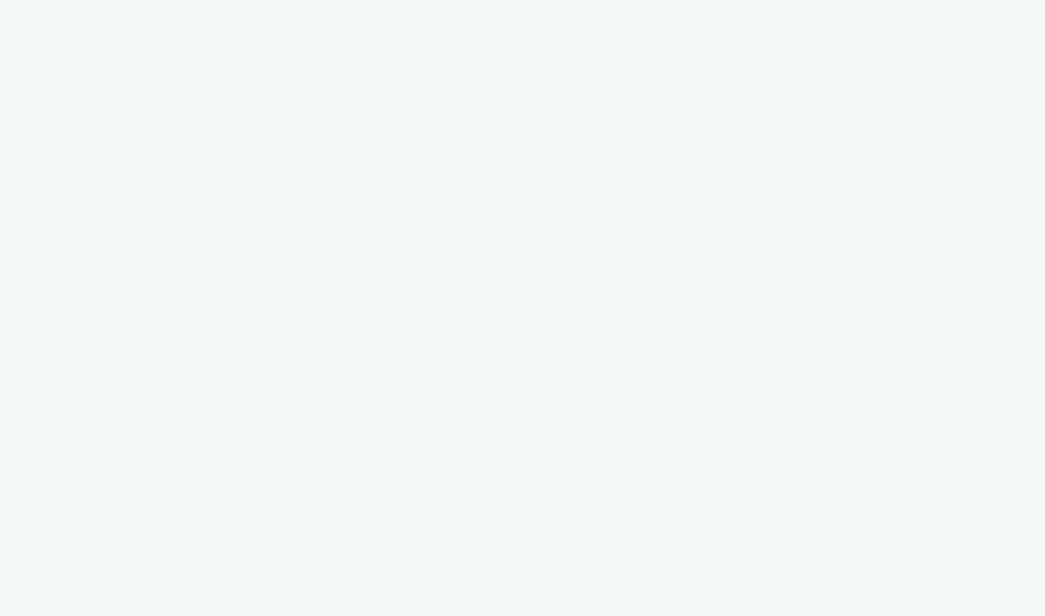
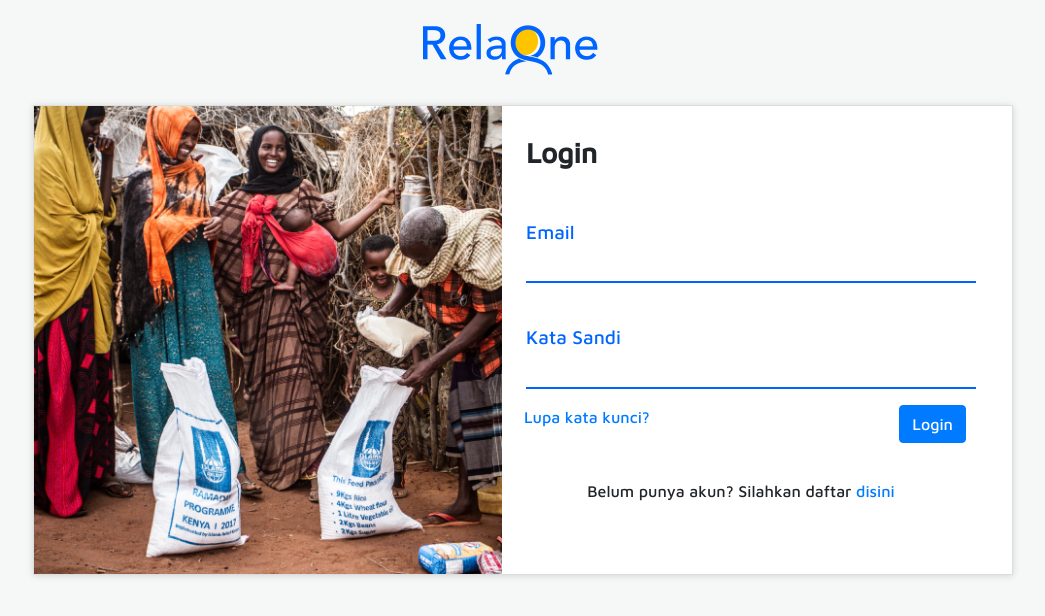
Before and after one commit to raymondleons/relaone, a React (Create React App) app: page /Login in a window 1280 px wide. Shown: the top 616 px of the page, without its empty margins (117-1162 px from the left). Built offline with nearby package versions, Linux system fonts and the light colour scheme.

Commit message:
[Raymond] - adding login link in landing page

```diff
--- a/src/pages/LandingPage.js
+++ b/src/pages/LandingPage.js
@@ -8,8 +8,11 @@ import Testimony from '../components/Testimony';
 import NavBar from '../layout/NavBar';
 import Footer from '../layout/Footer';
 import Register from './Register'
+import Login from './LoginPage.js'
 
 class LandingPage extends Component {
+
+
   render() {
     return (
       <Router>
@@ -24,6 +27,7 @@ class LandingPage extends Component {
                 </div>
         )} />
         <Route path='/Register' component={Register} exact />
+        <Route path='/Login' component={Login} exact />
       </Router>
     )
   }
--- /dev/null
+++ b/src/pages/LoginPage.js
@@ -0,0 +1,43 @@
+import React, { Component } from 'react'
+import { Button } from 'reactstrap';
+import Logo from '../assets/images/blue-logo.png';
+import Img from '../assets/images/image1.png'
+import {Link} from 'react-router-dom'
+
+export default class LoginPage extends Component {
+
+    componentDidMount(){
+        document.title= "Login - RelaOne"
+    }
+
+  render() {
+    return (
+      <div>
+        <div className=" my-4 logo">
+          <img src={Logo} alt=""/>
+        </div>
+          <div className="container">
+              <div className="row">
+                <div className="col-sm-8.5">
+                    <img className="images" src={Img} alt=""/>
+                </div>
+                <div className="col-sm-3.5">
+                    <h3>Login</h3>
+                    <p className="title">Email</p>
+                    <input type="text" id="email" name="email"></input>
+                    <p className="title">Kata Sandi</p>
+                    <input type="text" id="password" name="password"></input>
+                    <div className="mt-3 ml-2">
+                      <a href="#">Lupa kata kunci?</a>
+                      <Button color="primary">Login</Button>{' '}
+                    </div>
+                    <div>
+                      <p className="text">Belum punya akun? Silahkan daftar <a href="/register">disini</a></p>
+                    </div>
+                </div>
+              </div>
+          </div>
+      </div>
+    )
+  }
+}
```
